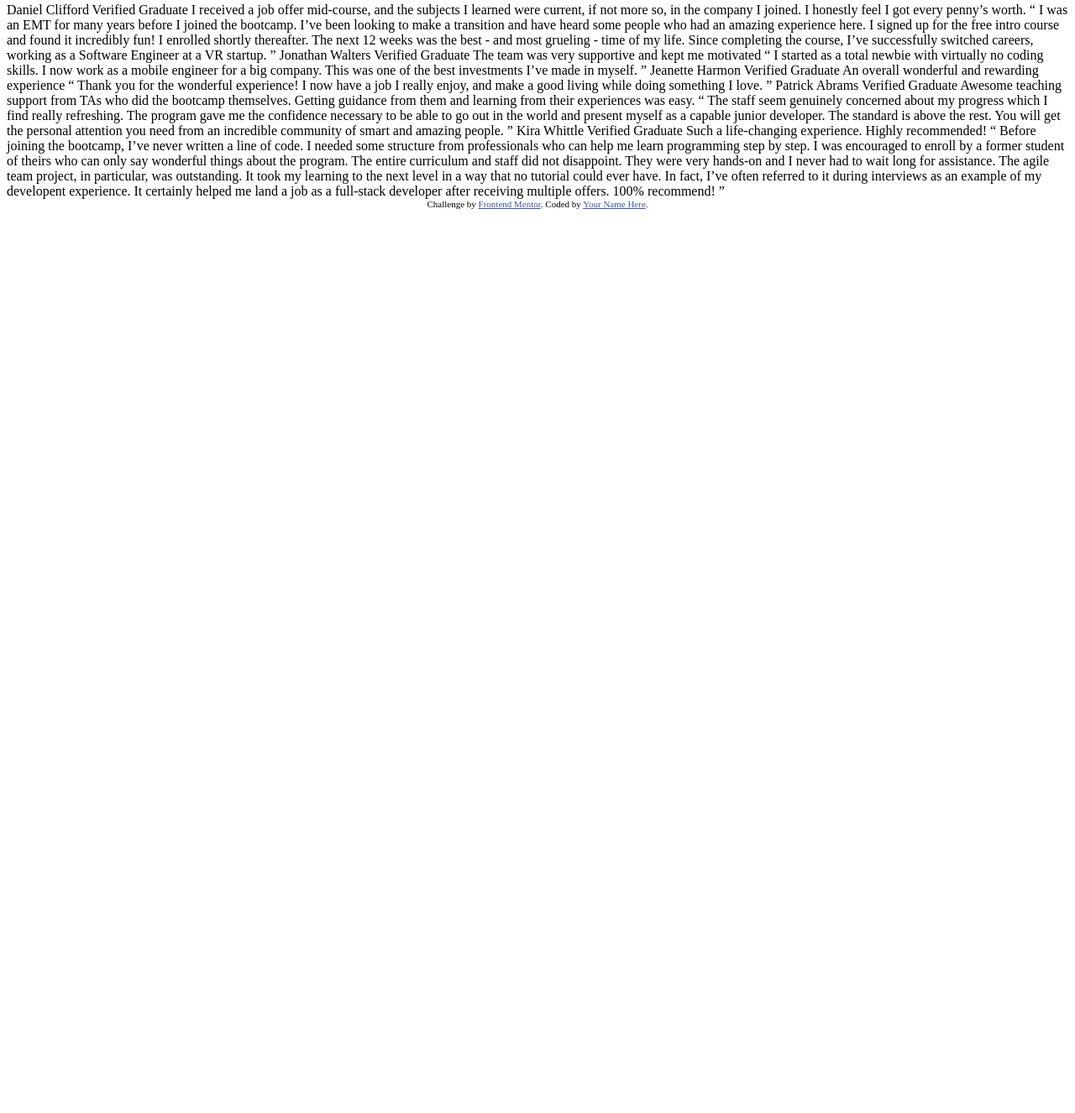
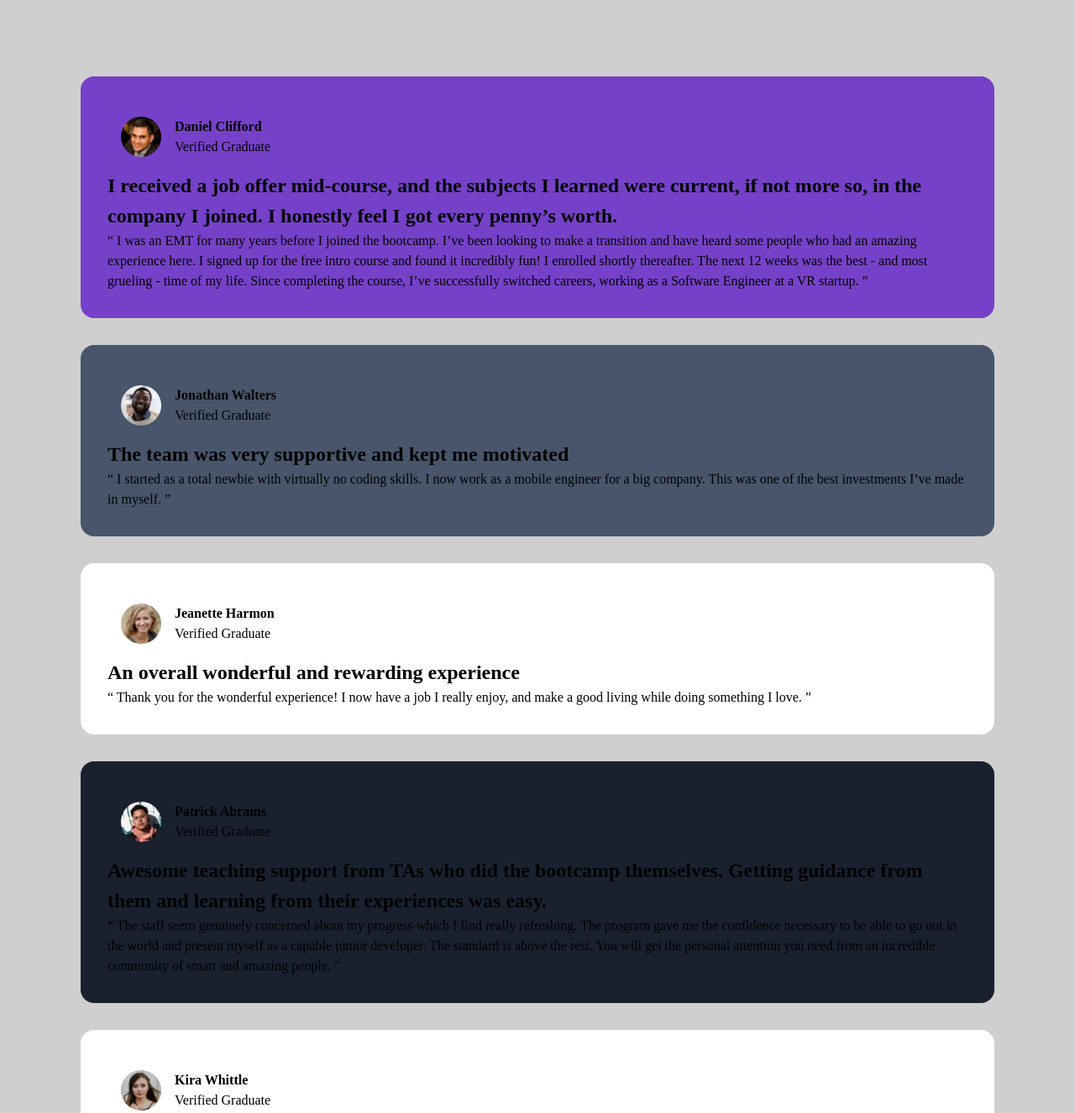
Before and after one commit to Scott-Wilder/fem-testimonials-grid-section, a plain HTML site: page index.html in a window 1280 px wide. Shown: the part 5-1331 px from the top of the page at 84% size. Before the commit the page ends 800 px from the top, so only its background shows below. Drawn offline with Linux system fonts and the light colour scheme.

Commit message:
style: Feature and updates related to styling

```diff
--- a/index.html
+++ b/index.html
@@ -5,72 +5,95 @@
   <meta name="viewport" content="width=device-width, initial-scale=1.0"> <!-- displays site properly based on user's device -->
 
   <link rel="icon" type="image/png" sizes="32x32" href="./images/favicon-32x32.png">
+  <link rel="stylesheet" href="style.css">
 
   <title>Frontend Mentor | [Challenge Name Here]</title>
 
-  <!-- Feel free to remove these styles or customise in your own stylesheet 👍 -->
+
   <style>
     .attribution { font-size: 11px; text-align: center; }
     .attribution a { color: hsl(228, 45%, 44%); }
   </style>
 </head>
 <body>
-  Daniel Clifford
-  Verified Graduate
-
-  I received a job offer mid-course, and the subjects I learned were current, if not more so,
-  in the company I joined. I honestly feel I got every penny’s worth.
-
-  “ I was an EMT for many years before I joined the bootcamp. I’ve been looking to make a
+<div class ="flex-container">
+  <div class="boxes box-1">
+    <div class="creds">
+      <img src="images/image-daniel.jpg" alt="Daniel image">
+      <div class="name">
+        <h4>Daniel Clifford</h4>
+        <p>Verified Graduate</p>
+      </div>
+    </div>
+    <h2>I received a job offer mid-course, and the subjects I learned were current, if not more so,
+      in the company I joined. I honestly feel I got every penny’s worth.</h2>
+    <p>“ I was an EMT for many years before I joined the bootcamp. I’ve been looking to make a
       transition and have heard some people who had an amazing experience here. I signed up
       for the free intro course and found it incredibly fun! I enrolled shortly thereafter.
       The next 12 weeks was the best - and most grueling - time of my life. Since completing
-  the course, I’ve successfully switched careers, working as a Software Engineer at a VR startup. ”
-
-  Jonathan Walters
-  Verified Graduate
-
-  The team was very supportive and kept me motivated
-
-  “ I started as a total newbie with virtually no coding skills. I now work as a mobile engineer
-  for a big company. This was one of the best investments I’ve made in myself. ”
-
-  Jeanette Harmon
-  Verified Graduate
-
-  An overall wonderful and rewarding experience
-
-  “ Thank you for the wonderful experience! I now have a job I really enjoy, and make a good living
-  while doing something I love. ”
-
-  Patrick Abrams
-  Verified Graduate
-
-  Awesome teaching support from TAs who did the bootcamp themselves. Getting guidance from them and
-  learning from their experiences was easy.
-
-  “ The staff seem genuinely concerned about my progress which I find really refreshing. The program
+      the course, I’ve successfully switched careers, working as a Software Engineer at a VR startup. ”</p>
+  </div>
+  <div class="boxes box-2">
+    <div class="creds">
+      <img src="images/image-jonathan.jpg" alt="Jonathan image">
+        <div class="name">
+          <h4>Jonathan Walters</h4>
+          <p> Verified Graduate</p>
+        </div>
+    </div>
+    <h2>The team was very supportive and kept me motivated</h2>
+    <p>“ I started as a total newbie with virtually no coding skills. I now work as a mobile engineer
+      for a big company. This was one of the best investments I’ve made in myself. ”</p>
+  </div>
+  <div class="boxes box-3">
+    <div class="creds">
+      <img src="images/image-jeanette.jpg" alt="Jeanette image">
+        <div class="name">
+          <h4>Jeanette Harmon</h4>
+          <p>Verified Graduate</p>
+        </div>
+    </div>
+    <h2>An overall wonderful and rewarding experience</h2>
+    <p>“ Thank you for the wonderful experience! I now have a job I really enjoy, and make a good living
+      while doing something I love. ”</p>
+  </div>
+  <div class="boxes box-4">
+    <div class="creds">
+      <img src="images/image-patrick.jpg" alt="Patrick image">
+        <div class="name">
+          <h4>Patrick Abrams</h4>
+          <p>Verified Graduate</p>
+        </div>
+    </div>
+    <h2>Awesome teaching support from TAs who did the bootcamp themselves. Getting guidance from them and
+      learning from their experiences was easy.</h2>
+    <p>“ The staff seem genuinely concerned about my progress which I find really refreshing. The program
       gave me the confidence necessary to be able to go out in the world and present myself as a capable
       junior developer. The standard is above the rest. You will get the personal attention you need from
-  an incredible community of smart and amazing people. ”
-
-  Kira Whittle
-  Verified Graduate
-
-  Such a life-changing experience. Highly recommended!
-
-  “ Before joining the bootcamp, I’ve never written a line of code. I needed some structure from
+      an incredible community of smart and amazing people. ”</p>
+  </div>
+  <div class="boxes box-5">
+    <div class="creds">
+      <img src="images/image-kira.jpg" alt="Kira image">
+      <div class="name">
+          <h4>Kira Whittle</h4>
+          <p>Verified Graduate</p>
+        </div>
+    </div>
+    <h2>Such a life-changing experience. Highly recommended!</h2>
+    <p> “ Before joining the bootcamp, I’ve never written a line of code. I needed some structure from
       professionals who can help me learn programming step by step. I was encouraged to enroll by a former
       student of theirs who can only say wonderful things about the program. The entire curriculum and staff
       did not disappoint. They were very hands-on and I never had to wait long for assistance. The agile team
       project, in particular, was outstanding. It took my learning to the next level in a way that no tutorial
       could ever have. In fact, I’ve often referred to it during interviews as an example of my developent
       experience. It certainly helped me land a job as a full-stack developer after receiving multiple offers.
-  100% recommend! ”
-
+      100% recommend! ”</p>
+  </div>
+</div>
   <div class="attribution">
     Challenge by <a href="https://www.frontendmentor.io?ref=challenge" target="_blank">Frontend Mentor</a>.
-    Coded by <a href="#">Your Name Here</a>.
+    Coded by <a href="#">Scott Wilder</a>.
   </div>
 </body>
 </html>
--- /dev/null
+++ b/style.css
@@ -0,0 +1,128 @@
+/*RESET CSS Start*/
+
+/* Box sizing rules */
+*,
+*::before,
+*::after {
+  box-sizing: border-box;
+}
+
+/* Remove default margin */
+body,
+h1,
+h2,
+h3,
+h4,
+p,
+figure,
+blockquote,
+dl,
+dd {
+  margin: 0;
+}
+
+/* Remove list styles on ul, ol elements with a list role, which suggests default styling will be removed */
+ul[role='list'],
+ol[role='list'] {
+  list-style: none;
+}
+
+/* Set core root defaults */
+html:focus-within {
+  scroll-behavior: smooth;
+}
+
+/* Set core body defaults */
+body {
+  min-height: 100vh;
+  text-rendering: optimizeSpeed;
+  line-height: 1.5;
+}
+
+/* A elements that don't have a class get default styles */
+a:not([class]) {
+  text-decoration-skip-ink: auto;
+}
+
+/* Make images easier to work with */
+img,
+picture {
+  max-width: 100%;
+  display: block;
+}
+
+/* Inherit fonts for inputs and buttons */
+input,
+button,
+textarea,
+select {
+  font: inherit;
+}
+
+/* Remove all animations, transitions and smooth scroll for people that prefer not to see them */
+@media (prefers-reduced-motion: reduce) {
+  html:focus-within {
+   scroll-behavior: auto;
+  }
+
+  *,
+  *::before,
+  *::after {
+    animation-duration: 0.01ms !important;
+    animation-iteration-count: 1 !important;
+    transition-duration: 0.01ms !important;
+    scroll-behavior: auto !important;
+  }
+}
+/*RESET CSS End*/
+
+
+
+/*Mobile View*/
+body {
+    background-color: hsl(0, 0%, 81%);
+}
+.flex-container {
+    display: flex;
+    flex-direction: column;
+    padding: 5rem;
+}
+.boxes {
+ padding: 2rem;
+ margin: 1rem;
+ border-radius: 16px;
+}
+.box-1{
+    background-color: hsl(263, 55%, 52%);
+    display: flex;
+    flex-direction: column;
+}
+.box-2{
+    background-color: hsl(217, 19%, 35%);
+}
+.box-3{
+    background-color: hsl(0, 0%, 100%);
+}
+.box-4{
+    background-color: hsl(219, 29%, 14%);
+}
+.box-5{
+    background-color: hsl(0, 0%, 100%);
+}
+img {
+    border-radius: 30px;
+    width: 3rem;
+}
+.creds{
+    display: flex;
+    flex-direction: row;
+    padding: 1rem;
+}
+.name {
+    padding-left: 1rem;
+}
+/*Desktop View*/
+@media (min-width: 600px) {
+
+
+}
```
Lines whose indentation alone changed are shown as unchanged.
